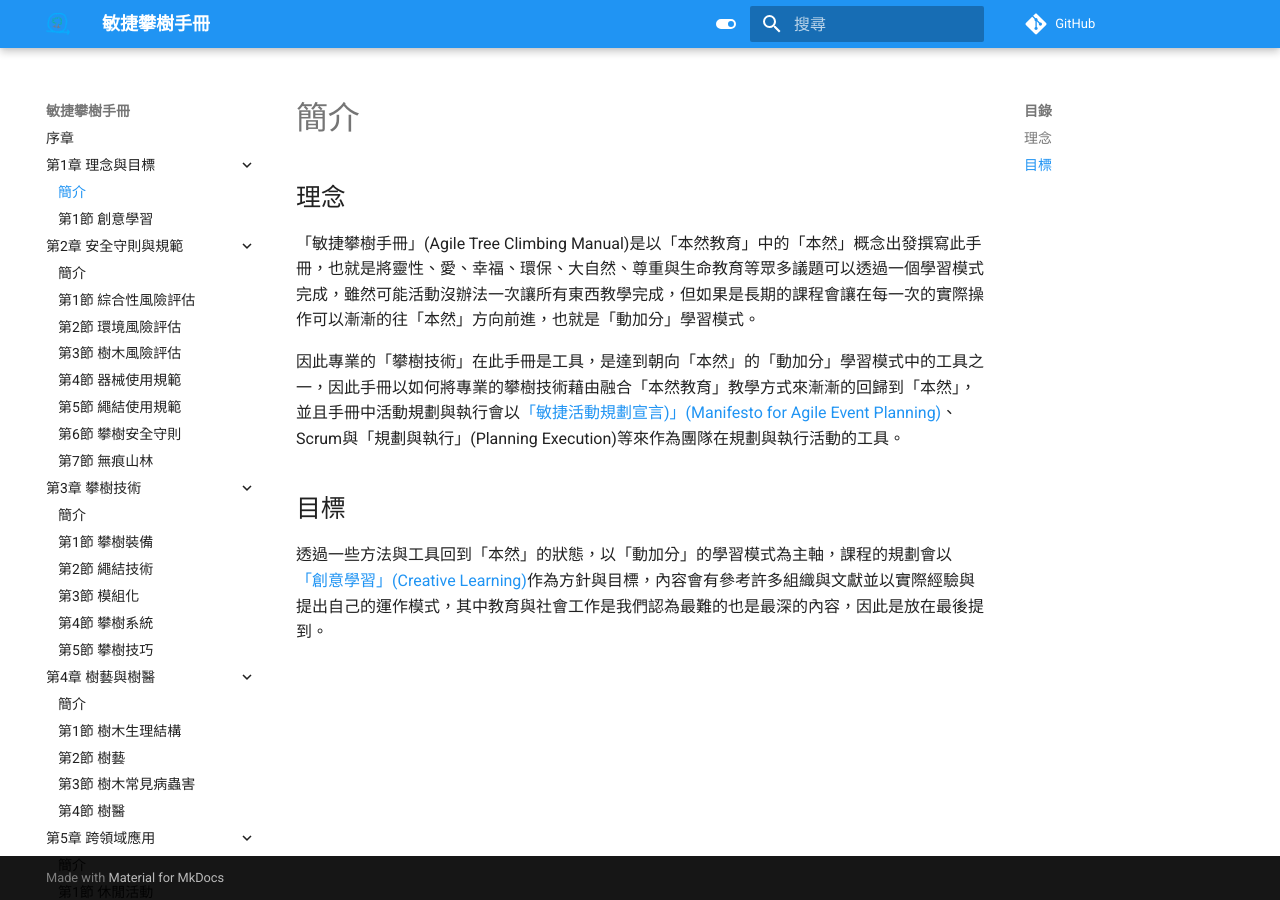
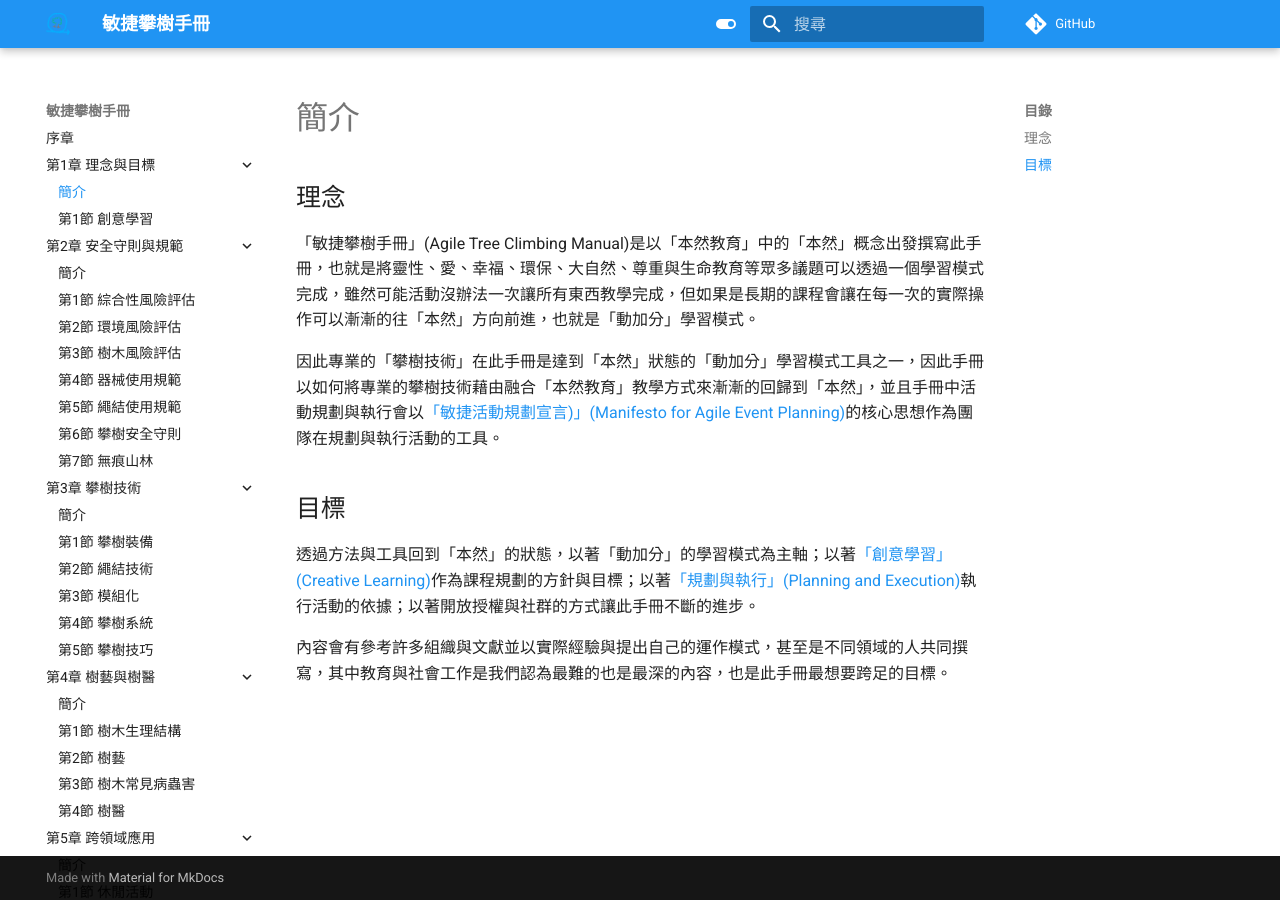
Before and after one commit to Uesugi-Summer-Sea/Agile-Tree-Climbing-Manual, an MkDocs documentation site: the page built from docs/1-理念與目標/README.md, in a window 1280 px wide. Built offline with MkDocs 1.6.1 and Material for MkDocs 9.7.7, drawn with Linux system fonts in a browser that asks for light colours; comment, search, counter and statistics services are not loaded.

Commit message:
此提交將更改理念與目標
修改項目:

模組:

議題

```diff
--- a/docs/1-理念與目標/README.md
+++ b/docs/1-理念與目標/README.md
@@ -1,7 +1,9 @@
 ## 理念
 「敏捷攀樹手冊」(Agile Tree Climbing Manual)是以「本然教育」中的「本然」概念出發撰寫此手冊，也就是將靈性、愛、幸福、環保、大自然、尊重與生命教育等眾多議題可以透過一個學習模式完成，雖然可能活動沒辦法一次讓所有東西教學完成，但如果是長期的課程會讓在每一次的實際操作可以漸漸的往「本然」方向前進，也就是「動加分」學習模式。
 
-因此專業的「攀樹技術」在此手冊是工具，是達到朝向「本然」的「動加分」學習模式中的工具之一，因此手冊以如何將專業的攀樹技術藉由融合「本然教育」教學方式來漸漸的回歸到「本然」，並且手冊中活動規劃與執行會以[「敏捷活動規劃宣言)」(Manifesto for Agile Event Planning)](https://github.com/Uesugi-Summer-Sea/Manifesto-for-Agile-Event-Planning)、Scrum與「規劃與執行」(Planning Execution)等來作為團隊在規劃與執行活動的工具。
+因此專業的「攀樹技術」在此手冊是達到「本然」狀態的「動加分」學習模式工具之一，因此手冊以如何將專業的攀樹技術藉由融合「本然教育」教學方式來漸漸的回歸到「本然」，並且手冊中活動規劃與執行會以[「敏捷活動規劃宣言)」(Manifesto for Agile Event Planning)](https://github.com/Uesugi-Summer-Sea/Manifesto-for-Agile-Event-Planning)的核心思想作為團隊在規劃與執行活動的工具。
 
 ## 目標
-透過一些方法與工具回到「本然」的狀態，以「動加分」的學習模式為主軸，課程的規劃會以[「創意學習」(Creative Learning)](1-創意學習.md)作為方針與目標，內容會有參考許多組織與文獻並以實際經驗與提出自己的運作模式，其中教育與社會工作是我們認為最難的也是最深的內容，因此是放在最後提到。
+透過方法與工具回到「本然」的狀態，以著「動加分」的學習模式為主軸；以著[「創意學習」(Creative Learning)](1-創意學習.md)作為課程規劃的方針與目標；以著[「規劃與執行」(Planning and Execution)](../5-跨領域應用/5-規劃與執行.md)執行活動的依據；以著開放授權與社群的方式讓此手冊不斷的進步。
+
+內容會有參考許多組織與文獻並以實際經驗與提出自己的運作模式，甚至是不同領域的人共同撰寫，其中教育與社會工作是我們認為最難的也是最深的內容，也是此手冊最想要跨足的目標。
```
